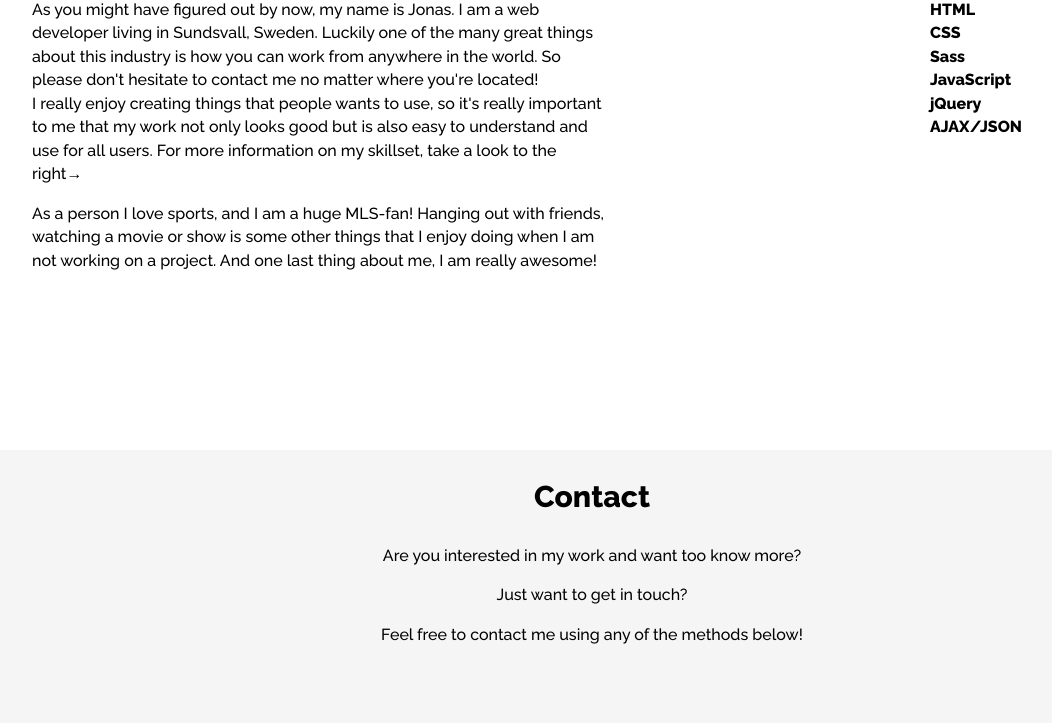
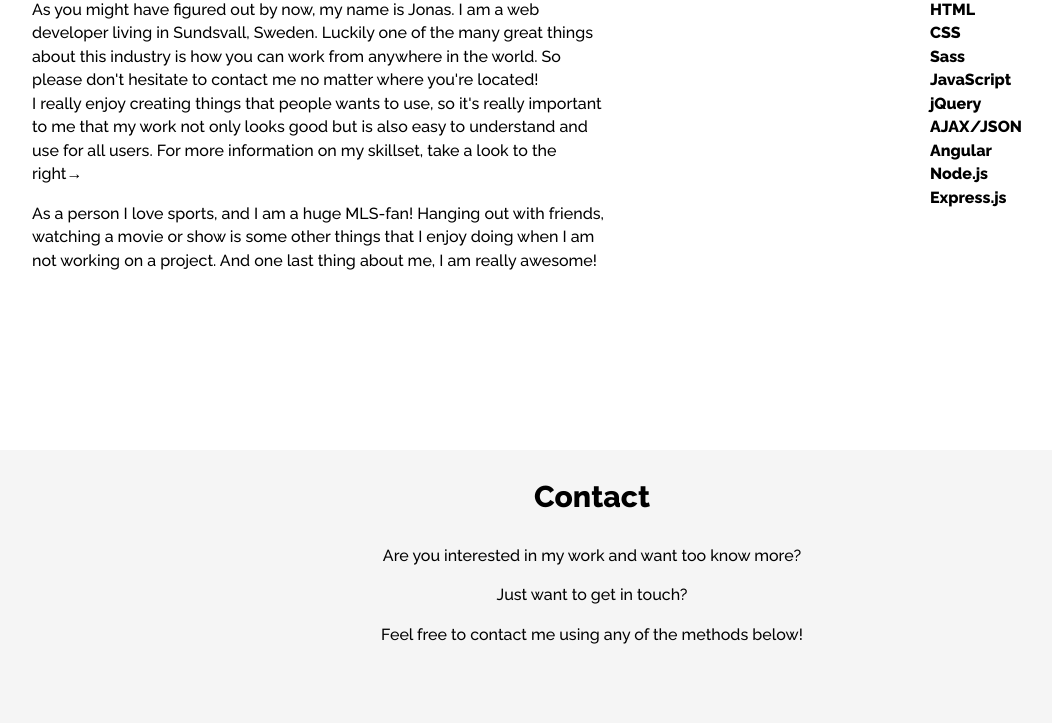
Before and after one commit to Stjarnan/Stjarnan, a plain HTML site: page index.html in a window 1280 px wide. Shown: the part 1980-2703 px from the top of the page, without its empty margins (48-1100 px from the left). Drawn offline with nearby package versions, Linux system fonts and the light colour scheme.

Commit message:
Added skills
Added more skills to my skillset list

```diff
--- a/index.html
+++ b/index.html
@@ -153,6 +153,9 @@
                     <li>JavaScript</li>
                     <li>jQuery</li>
                     <li>AJAX/JSON</li>
+                    <li>Angular</li>
+                    <li>Node.js</li>
+                    <li>Express.js</li>
                 </ul>
             </div>
         </div> <!-- End of about-flex -->
```
